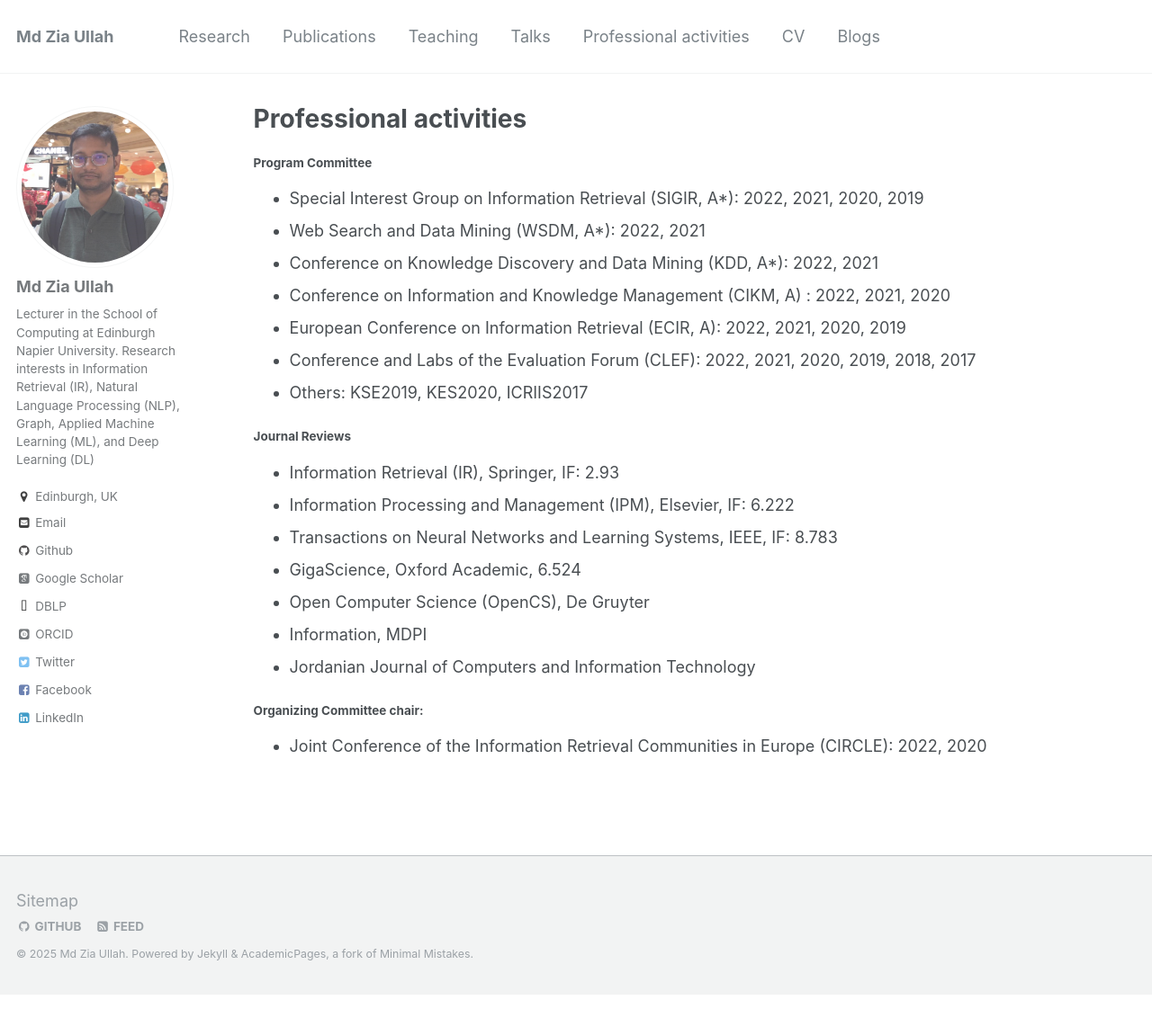
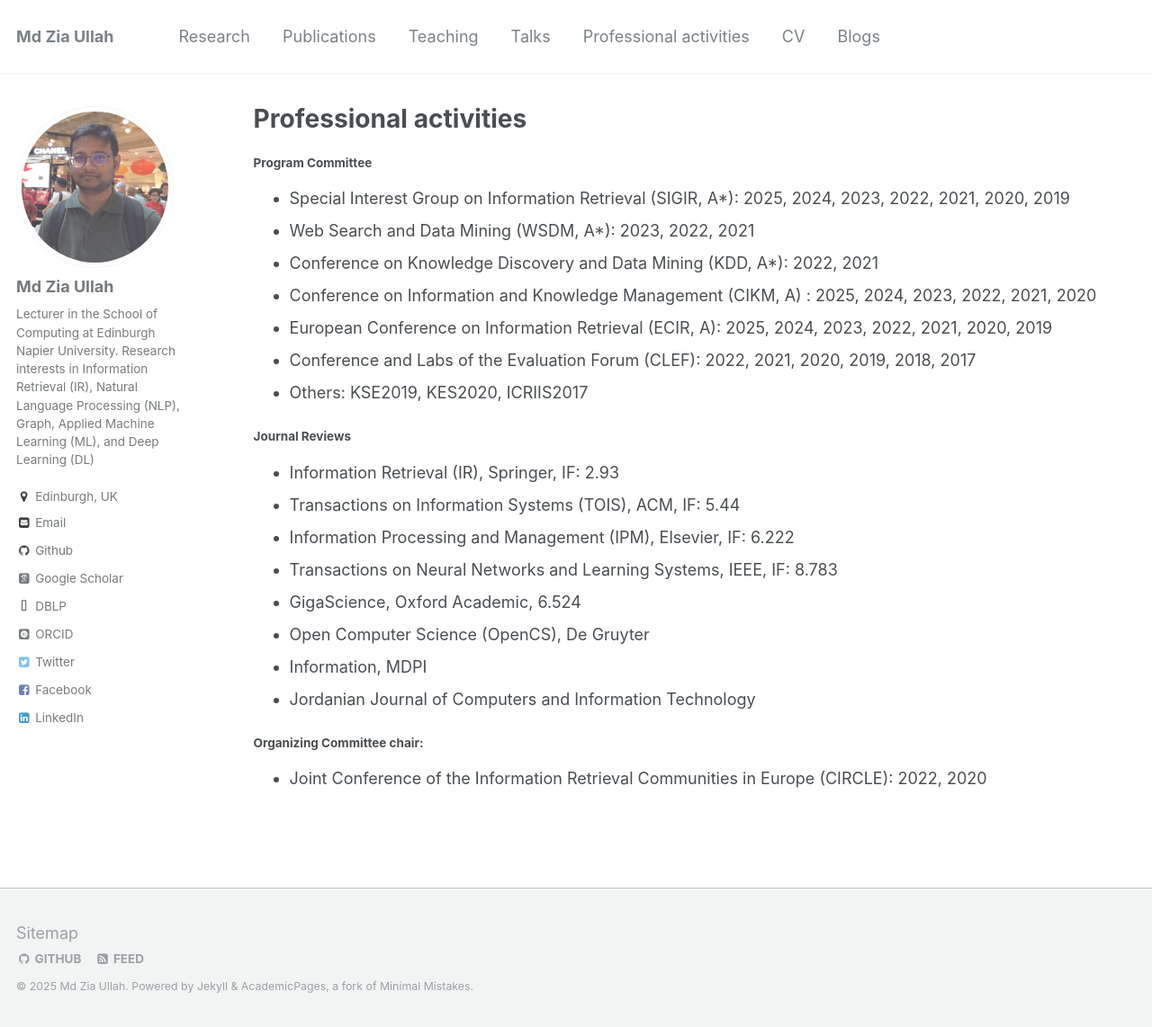
Before and after one commit to zuacubd/zuacubd.github.io, a Jekyll site: the page built from _pages/professional.md, in a window 1280 px wide and 1142 px high. Shown: the whole window at 90% size. Built offline with Jekyll 4.4.1, drawn with Linux system fonts in a browser that asks for light colours; some web fonts are replaced.

Commit message:
Update professional.md
updating latest years of reviewing

```diff
--- a/_pages/professional.md
+++ b/_pages/professional.md
@@ -7,16 +7,17 @@ published: true
 ---
 
 #### Program Committee
-- Special Interest Group on Information Retrieval (SIGIR, A*): 2022, 2021, 2020, 2019
-- Web Search and Data Mining (WSDM, A*): 2022, 2021
+- Special Interest Group on Information Retrieval (SIGIR, A*): 2025, 2024, 2023, 2022, 2021, 2020, 2019
+- Web Search and Data Mining (WSDM, A*): 2023, 2022, 2021
 - Conference on Knowledge Discovery and Data Mining (KDD, A*): 2022, 2021
-- Conference on Information and Knowledge Management (CIKM, A) : 2022, 2021, 2020
-- European Conference on Information Retrieval (ECIR, A): 2022, 2021, 2020, 2019
+- Conference on Information and Knowledge Management (CIKM, A) : 2025, 2024, 2023, 2022, 2021, 2020
+- European Conference on Information Retrieval (ECIR, A): 2025, 2024, 2023, 2022, 2021, 2020, 2019
 - Conference and Labs of the Evaluation Forum (CLEF): 2022, 2021, 2020, 2019, 2018, 2017
 - Others: KSE2019, KES2020, ICRIIS2017
 
 #### Journal Reviews
 - Information Retrieval (IR), Springer, IF: 2.93
+- Transactions on Information Systems (TOIS), ACM, IF: 5.44
 - Information Processing and Management (IPM), Elsevier, IF: 6.222
 - Transactions on Neural Networks and Learning Systems, IEEE, IF: 8.783
 - GigaScience, Oxford Academic, 6.524
```
